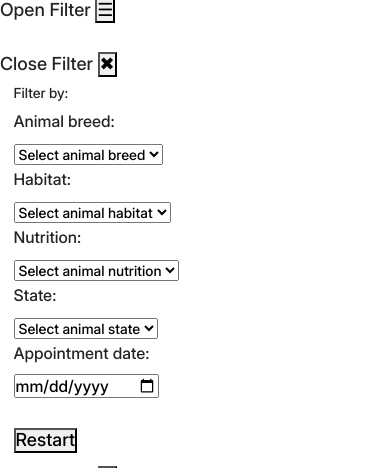
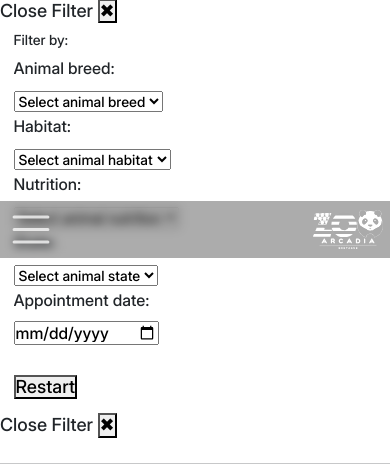
Before and after one commit to dumitrusf/zoo-Arcadia, a PHP site: page /all-animals-habitats.html in a window 390 px wide. Shown: the part 586-1054 px from the top of the page. Run offline with PHP 8.4, Linux system fonts and the light colour scheme; some libraries are stand-ins or nearby versions.

Commit message:
feat(ZA-28, ZA-34): :lipstick: code that makes responsivivity with scss in a mixin some adjustement to reusable components, now continue to do spaces and marges, style for links and buttons, form styles, and after that a system grid and flex #comment i forgot comment that the responsive mixin was made in the past commit just in case #assign dumitrulovelace@gmail.com #in-progress #time 5h
Refs: ZA-4 (Parent Task), ZA-28, ZA-34 (Sub-task)

```diff
--- a/all-animals-habitats.html
+++ b/all-animals-habitats.html
@@ -16,18 +16,47 @@
 
     <link rel="stylesheet" href="/node_modules/Normalize-css/normalize.css" />
 
-    <link rel="stylesheet" href="/bootstrap/dist/css/bootstrap.css" />
+    <link rel="stylesheet" href="/node_modules/bootstrap/dist/css/bootstrap.css" />
 
     <link rel="stylesheet" href="build/css/app.css">
 </head>
 
 <body id="top">
-    <nav class="nav">
-        <a class="nav__link nav__home" href="./index.html">home</a>
+    <nav class="nav navbar position-fixed">
+        <div class="nav__menu collapse" id="navbarToggler">
+            <ul class="nav__items">
+                <li class="nav__item">
+                    <a class="nav__link nav__home " href="./index.html">home</a>
+                </li>
+                <li class="nav__item">
                     <a class="nav__link nav__services" href="./services.html">services</a>
+                </li>
+                <li class="nav__item">
                     <a class="nav__link nav__habitats" href="./habitats.html">habitats</a>
-        <a class="nav__link nav__animals nav__link--active" href="#">|animals|</a>
+                </li>
+                <li class="nav__item">
+                    <a class="nav__link nav__animals nav__link--active" href="#">animals</a>
+                </li>
+                <li class="nav__item">
                     <a class="nav__link nav__contact" href="./contact.html">contact</a>
+                </li>
+            </ul>
+            <div>
+                <img class="nav__logo" src="./src/assets/images/panda-menu-mobile.svg" alt="Logo site">
+            </div>
+        </div>
+        <div class="bar container-fluid d-flex">
+            <button class="bar-button navbar-toggler" type="button" data-bs-toggle="collapse"
+                data-bs-target="#navbarToggler" aria-controls="navbarToggler" aria-expanded="false"
+                aria-label="Toggle navigation">
+                <span class="navbar-toggler-icon"></span>
+            </button>
+
+            <a class="main-logo-link" href="#">
+                <img class="main__logo" src="./src/assets/images/logo-bar.svg" alt="logo site">
+            </a>
+
+        </div>
     </nav>
 
     <header class="hero">
@@ -240,7 +269,8 @@
 
             <!-- the image click redirect to top for this moment just exemple -->
             <a class="footer__logo-link" href="#top">
-				<img class="footer__logo" src="./src/assets/images/logo-site-mobile.svg" alt="Logo del sitio - Volver al inicio">
+                <img class="footer__logo" src="./src/assets/images/logo-site-mobile.svg"
+                    alt="Logo del sitio - Volver al inicio">
             </a>
         </section>
 
@@ -248,6 +278,8 @@
             <small>&copy; 2024 Arcadia ZOO Bretagne | Designed By D.S.F</small>
         </div>
     </footer>
+    <script type="module" src="/node_modules/bootstrap/dist/js/bootstrap.bundle.min.js"></script>
+    <script type="module" src="/node_modules/@popperjs/core/dist/umd/popper.min.js"></script>
 </body>
 
 </html>
--- a/build/css/app.css
+++ b/build/css/app.css
@@ -529,7 +529,7 @@
   left: 0;
   width: 100vw;
   background-color: rgba(0, 0, 0, 0.3254901961);
-  backdrop-filter: rgba(0, 0, 0, 0.5294117647);
+  backdrop-filter: blur(5.0500001907px);
 }
 
 .hero {
@@ -574,6 +574,7 @@
 
 .bar-button {
   flex-basis: content;
+  border: none;
   padding: 0;
   margin: 0;
 }
--- a/index.html
+++ b/index.html
@@ -29,7 +29,7 @@
 
 	<!-- navbar for mobile with his fonts and sizes -->
 	<nav class="nav navbar position-fixed">
-		<div class="nav__menu collapse" id="navbarToggleExternalContent">
+		<div class="nav__menu collapse" id="navbarToggler">
 			<ul class="nav__items">
 				<li class="nav__item">
 					<a class="nav__link nav__home nav__link--active" href="#">home</a>
@@ -53,7 +53,7 @@
 		</div>
 		<div class="bar container-fluid d-flex">
 			<button class="bar-button navbar-toggler" type="button" data-bs-toggle="collapse"
-				data-bs-target="#navbarToggleExternalContent" aria-controls="navbarToggleExternalContent"
+				data-bs-target="#navbarToggler" aria-controls="navbarToggler"
 				aria-expanded="false" aria-label="Toggle navigation">
 				<span class="navbar-toggler-icon"></span>
 			</button>
--- a/src/scss/base/_color.scss
+++ b/src/scss/base/_color.scss
@@ -20,8 +20,7 @@
   ),
 
   blur:(
-    black-blur: #00000087,
-    white-blur: #ffffff87,
+    blur: blur(5.050000190734863px)
   ),
 );
 
```
Also changed, not shown: habitats.html (+46 -9 lines), src/scss/base/_global.scss (+8 -3 lines). Lines whose indentation alone changed are shown as unchanged.
